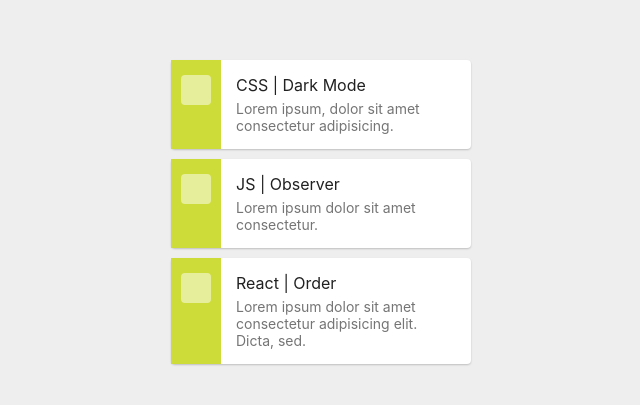
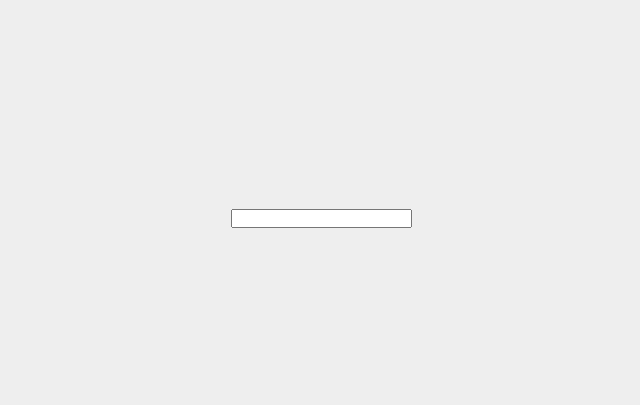
Before and after one commit to aomineDev/to-do-notes, a React (Create React App) app: page / in a window 1280 px wide. Shown: the part 183-588 px from the top of the page, without its empty margins (319-959 px from the left). Built offline with nearby package versions, Linux system fonts and the light colour scheme.

Commit message:
feat: form without styles

```diff
--- a/src/App.tsx
+++ b/src/App.tsx
@@ -1,35 +1,50 @@
+import { FormEvent, useState } from 'react'
+
 import Task from 'components/Task'
 
 import './App.css'
 
 interface ITask {
-  key: string
+  key: number
   title: string
   description: string
+  done: boolean
 }
 
-const tasks: ITask[] = [
-  {
-    key: '1',
-    title: 'CSS | Dark Mode',
-    description: 'Lorem ipsum, dolor sit amet consectetur adipisicing.'
-  },
-  {
-    key: '2',
-    title: 'JS | Observer',
-    description: 'Lorem ipsum dolor sit amet consectetur.'
-  },
-  {
-    key: '3',
-    title: 'React | Order',
-    description: 'Lorem ipsum dolor sit amet consectetur adipisicing elit. Dicta, sed.'
-  }
-]
+// const tasks: ITask[] = [
+//   {
+//     key: '1',
+//     title: 'CSS | Dark Mode',
+//     description: 'Lorem ipsum, dolor sit amet consectetur adipisicing.',
+//     done: false
+//   }
+// ]
 
 const App: React.FC = () => {
+  const [tasks, setTasks] = useState<ITask[]>([])
+  const [title, setTitle] = useState<string>('')
+
+  const handleSubmit = (e: FormEvent<HTMLFormElement>): void => {
+    e.preventDefault()
+
+    const newTask: ITask = {
+      title,
+      description: '',
+      done: false,
+      key: Date.now()
+    }
+
+    setTasks(tasks.concat(newTask))
+
+    setTitle('')
+  }
+
   return (
     <div className="App">
       <div className="tasks">
+        <form onSubmit={handleSubmit}>
+          <input type="text" className="input" onChange={e => setTitle(e.target.value)} value={title} />
+        </form>
         {
           tasks.map((task: ITask) => (
             <Task key={task.key} title={task.title} description={task.description} />
--- /dev/null
+++ b/src/assets/css/base/reset.css
@@ -0,0 +1,97 @@
+/* RESET */
+
+/* Box sizing rules */
+*,
+*::before,
+*::after {
+  box-sizing: border-box;
+}
+
+/* Remove default margin */
+body,
+h1,
+h2,
+h3,
+h4,
+p,
+figure,
+blockquote,
+dl,
+dd {
+  margin: 0;
+}
+
+/* Set core root defaults */
+html {
+  scroll-behavior: smooth;
+}
+
+/* Set core body defaults */
+body {
+  min-height: 100vh;
+  text-rendering: optimizeSpeed;
+  -webkit-font-smoothing: antialiased;
+  -moz-osx-font-smoothing: grayscale;
+  line-height: 1.5;
+}
+
+/* Set default font */
+h1,
+h2,
+h3,
+h4,
+h5,
+h6 {
+  font-size: inherit;
+  font-weight: inherit;
+}
+
+/* Remove underline decoration */
+a {
+  text-decoration: none;
+}
+
+/* Remove list styles on ul, ol elements without a list role */
+ul:not([role='list']),
+ol:not([role='list']) {
+  padding: 0;
+  list-style: none;
+}
+
+/* Make images easier to work with */
+img,
+picture {
+  max-width: 100%;
+  display: block;
+}
+
+/* Inherit fonts for inputs and buttons and set default values */
+input,
+button,
+textarea,
+select {
+  border: none;
+  outline: none;
+  color: inherit;
+  font-size: inherit;
+  font-weight: inherit;
+  font-family: inherit;
+  line-height: 1.15;
+}
+
+/* Remove default show icon for input type password  */
+input[type="password"]::-ms-reveal,
+input[type="password"]::-ms-clear {
+  display: none;
+}
+
+/* Button with cursor pointer */
+button {
+  cursor: pointer;
+}
+
+/* Default textarea */
+textarea {
+  resize: none;
+  overflow: auto;
+}
--- a/src/components/Task/index.tsx
+++ b/src/components/Task/index.tsx
@@ -20,7 +20,7 @@
         <p className="task__description">{description}</p>
       </div>
       <div className="task__options">
-        <Tooltip title="options" placement="bottom">
+        <Tooltip title="options" placement="top">
           <div className="task__doots">
             <div className="task__doots-icon"></div>
           </div>
```
Also changed, not shown: src/config/index.ts (added, +7 -0 lines), src/index.tsx (+5 -2 lines), src/assets/css/abstracts/variables.css (added).
